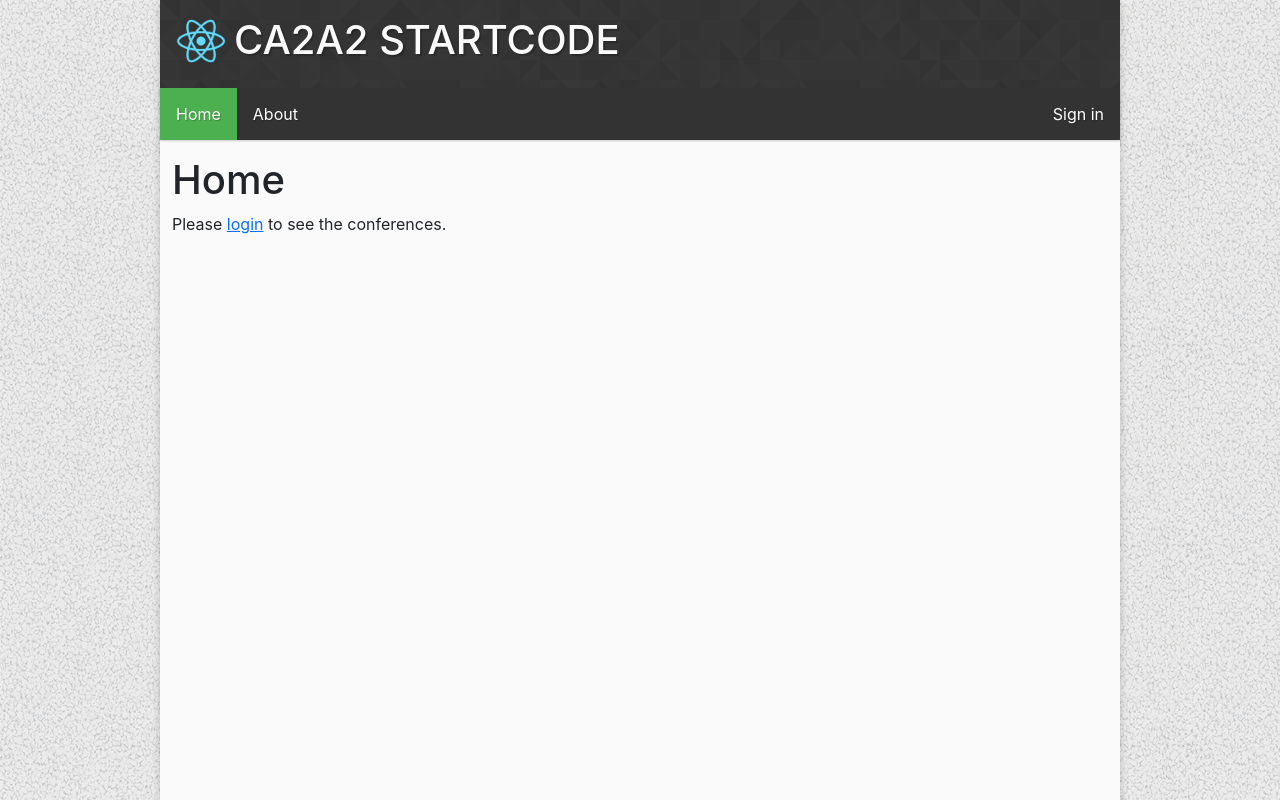
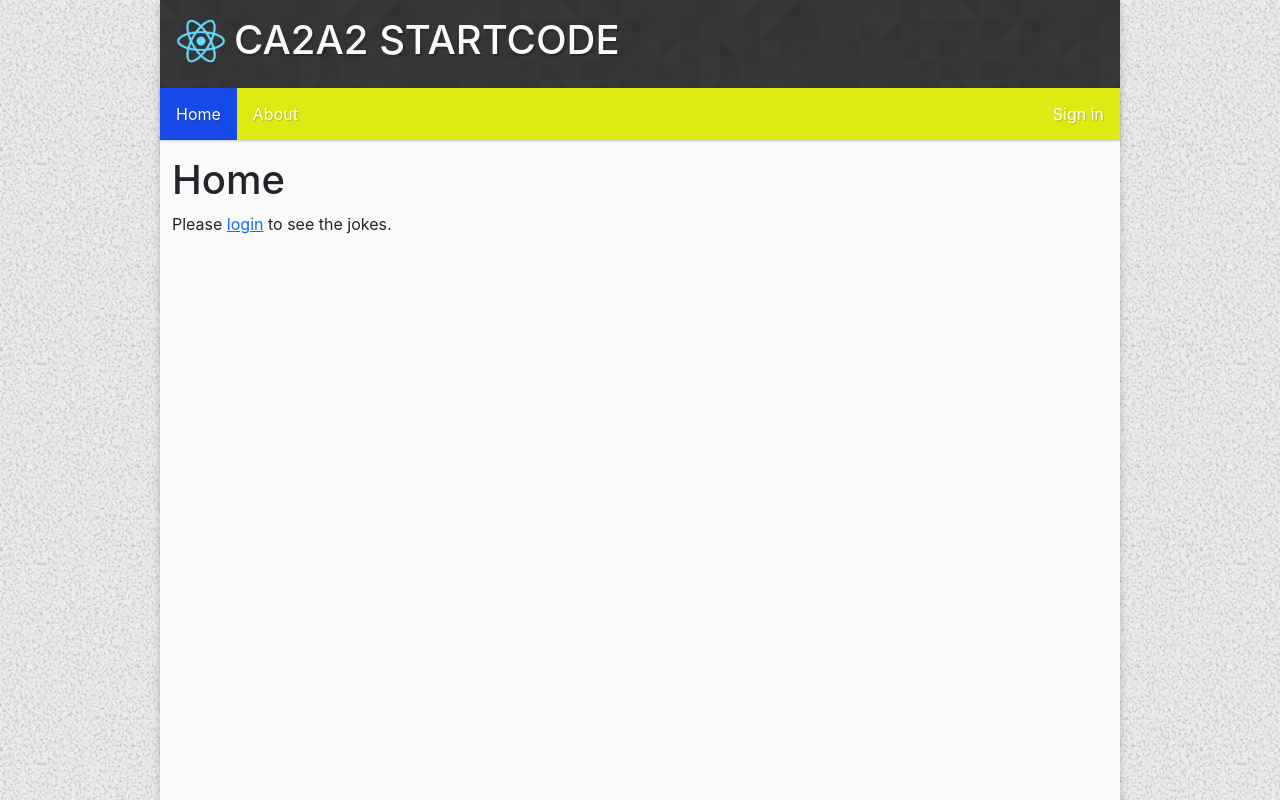
Before and after one commit to pantertanter/sem3-exam-frontend-new, a React (Create React App) app: page / in a window 1280 px wide. Built offline with nearby package versions, Linux system fonts and the light colour scheme.

Commit message:
Styled the header with new colors

```diff
--- a/src/index.css
+++ b/src/index.css
@@ -18,8 +18,12 @@ code {
     margin: 0;
     padding: 0;
     overflow: hidden;
-    background-color: #333;
+    background-color: #dceb13;
     box-shadow: 0 1px 2px rgba(0, 0, 0, 0.2);
+}
+
+.navBar ul {
+    color: #111;
 }
 
 .navBar li {
@@ -64,7 +68,7 @@ code {
 }
 
 .navBar li .activeNavItem {
-    background-color: #4CAF50;
+    background-color: #164ae6;
     -webkit-transition: background-color 200ms ease-in-out;
     -ms-transition: background-color 200ms ease-in-out;
     transition: background-color 200ms ease-in-out;
--- a/src/pages/HomePage.jsx
+++ b/src/pages/HomePage.jsx
@@ -3,6 +3,6 @@ import { Link } from "react-router-dom";
 export default function Home() {
     return <>
         <h1>Home</h1>
-        <p>Please <Link to="/login">login</Link> to see the conferences.</p>
+        <p>Please <Link to="/login">login</Link> to see the jokes.</p>
     </>
 }
```
